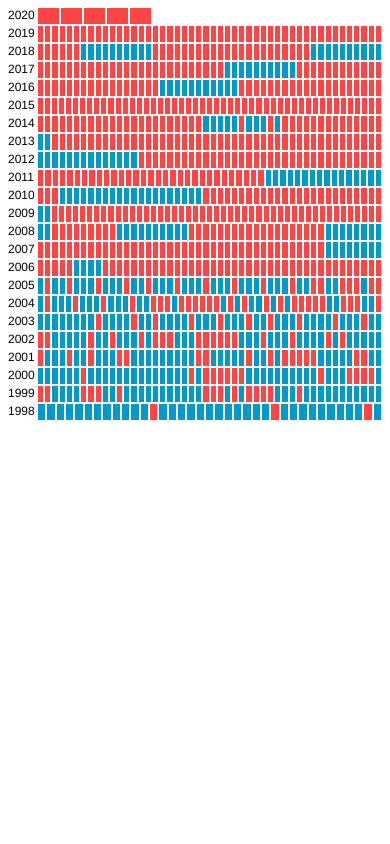
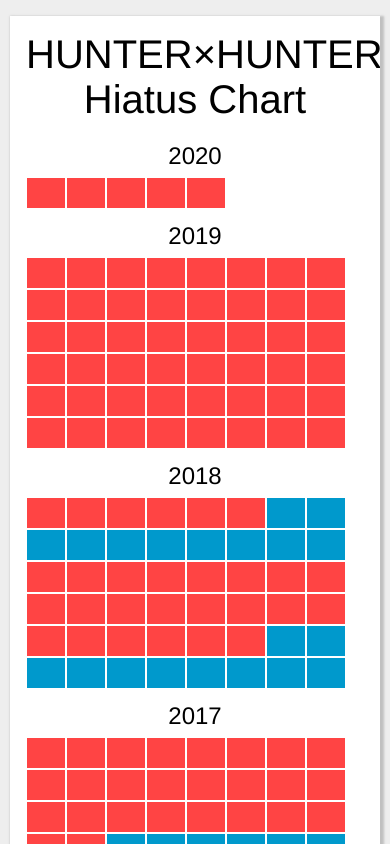
Before and after one commit to hiatus-hiatus/hiatus-hiatus.github.io, a Vue app: page / in a window 390 px wide. Shown: the top 844 px of the page. Built offline with nearby package versions, Linux system fonts and the light colour scheme.

Commit message:
make main chart responsive

```diff
--- a/src/App.vue
+++ b/src/App.vue
@@ -1,5 +1,5 @@
 <template>
-  <div id="app">
+  <div id="app" class="app">
     <router-view />
   </div>
 </template>
--- a/src/components/Issue.vue
+++ b/src/components/Issue.vue
@@ -5,8 +5,7 @@
       released: issue.released,
       hiatus: !issue.released
     }"
-  >
-  </div>
+  />
 </template>
 
 <script>
@@ -23,9 +22,21 @@
 
 <style scoped lang="scss">
 .issue-square {
-  width: 21px;
-  height: 16px;
+  width: 38px;
+  height: 30px;
   background: #ff4444;
+  margin-right: 1px;
+  margin-left: 1px;
+  margin-bottom: 2px;
+
+  @media (min-width: 1280px) {
+    width: 22px;
+    height: 17px;
+  }
+  @media (min-width: 1440px) {
+    width: 23px;
+    height: 17px;
+  }
 }
 .released {
   background: #0099cc;
--- a/src/main.js
+++ b/src/main.js
@@ -1,6 +1,8 @@
 import Vue from "vue";
 import App from "./App.vue";
 import router from "./router";
+import "./style.scss";
+
 
 Vue.config.productionTip = false;
 
--- /dev/null
+++ b/src/style.scss
@@ -0,0 +1,71 @@
+body {
+  background-color: #eeeeee;
+  margin: 0;
+}
+
+.app {
+  display: flex;
+  flex-wrap: nowrap;
+  padding-top: 16px;
+
+  @media (min-width: 1280px) {
+    justify-content: center;
+  }
+}
+
+.card {
+  padding: 24px;
+  background-color: white;
+  max-width: 1280px;
+  overflow: hidden;
+  margin-left: 10px;
+  margin-right: 10px;
+  flex: 1;
+  box-shadow: 2px 2px 2px 2px #aaaaaaaa;
+  @media (max-width: 1280px) {
+    padding: 16px;
+  }
+}
+
+.card-title {
+  font-size: 2.5em;
+  text-align: center;
+  margin-bottom: 16px;
+}
+
+.year {
+  padding: 0;
+  display: flex;
+  margin-right: 8px;
+  font-size: 12px;
+  width: 25px;
+
+  @media (max-width: 1279px) {
+    font-size: 1.5em;
+    width: auto;
+    margin-top: 4px;
+  }
+}
+
+.chart-row,
+.issues-list {
+  display: flex;
+
+  @media (max-width: 1279px) {
+    margin-top: 8px;
+  }
+}
+.issues-list {
+  flex-wrap: wrap;
+}
+
+.chart-row {
+  @media (max-width: 1279px) {
+    flex-direction: column;
+    .year {
+      text-align: center;
+      margin-left: auto;
+      margin-right: auto;
+    }
+  }
+}
--- a/src/views/Home.vue
+++ b/src/views/Home.vue
@@ -1,17 +1,20 @@
 <template>
-  <div>
+  <div class="card">
+    <div class="card-title">
+      HUNTER×HUNTER Hiatus Chart
+    </div>
     <div class="chart-row" v-for="year in issues_by_year">
       <div class="year">
         {{ year.year }}
       </div>
-      <issue v-for="issue in year.issues" :issue="issue" class="issue" />
+      <div class="issues-list">
+        <issue v-for="issue in year.issues" :issue="issue" class="issue" />
+      </div>
     </div>
   </div>
 </template>
 
 <script>
-// @ is an alias to /src
-import HelloWorld from "@/components/HelloWorld.vue";
 import axios from "axios";
 import Issue from "@/components/Issue";
 
@@ -66,21 +69,3 @@
   }
 };
 </script>
-<style lang="scss" scoped>
-.year {
-  padding: 0;
-  display: flex;
-  vertical-align: top;
-  margin-right: 4px;
-  font-size: 12px;
-  width: 25px;
-}
-.chart-row {
-  display: flex;
-  margin-bottom: 2px;
-  .issue {
-    margin-left: 1px;
-    margin-right: 1px;
-  }
-}
-</style>
```
